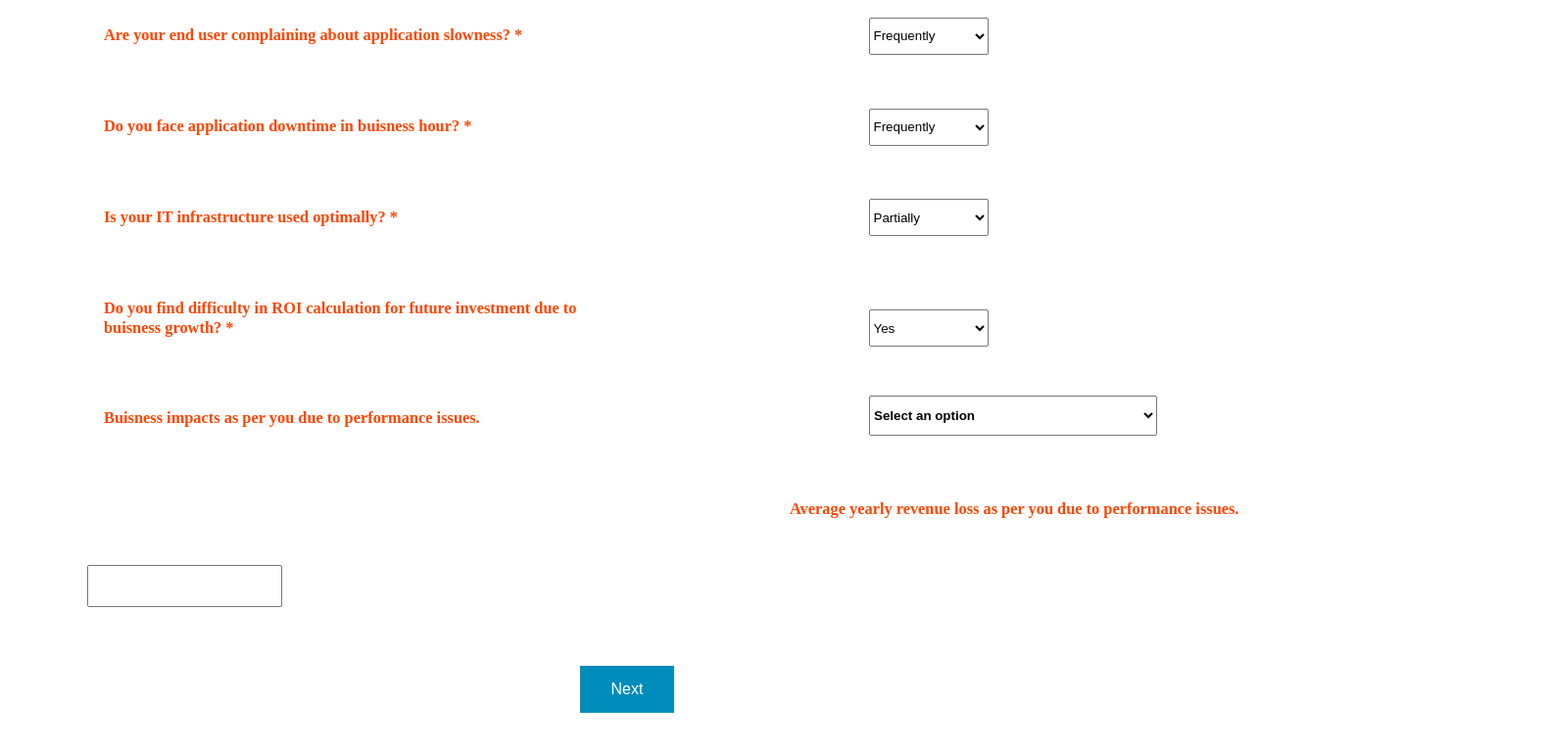
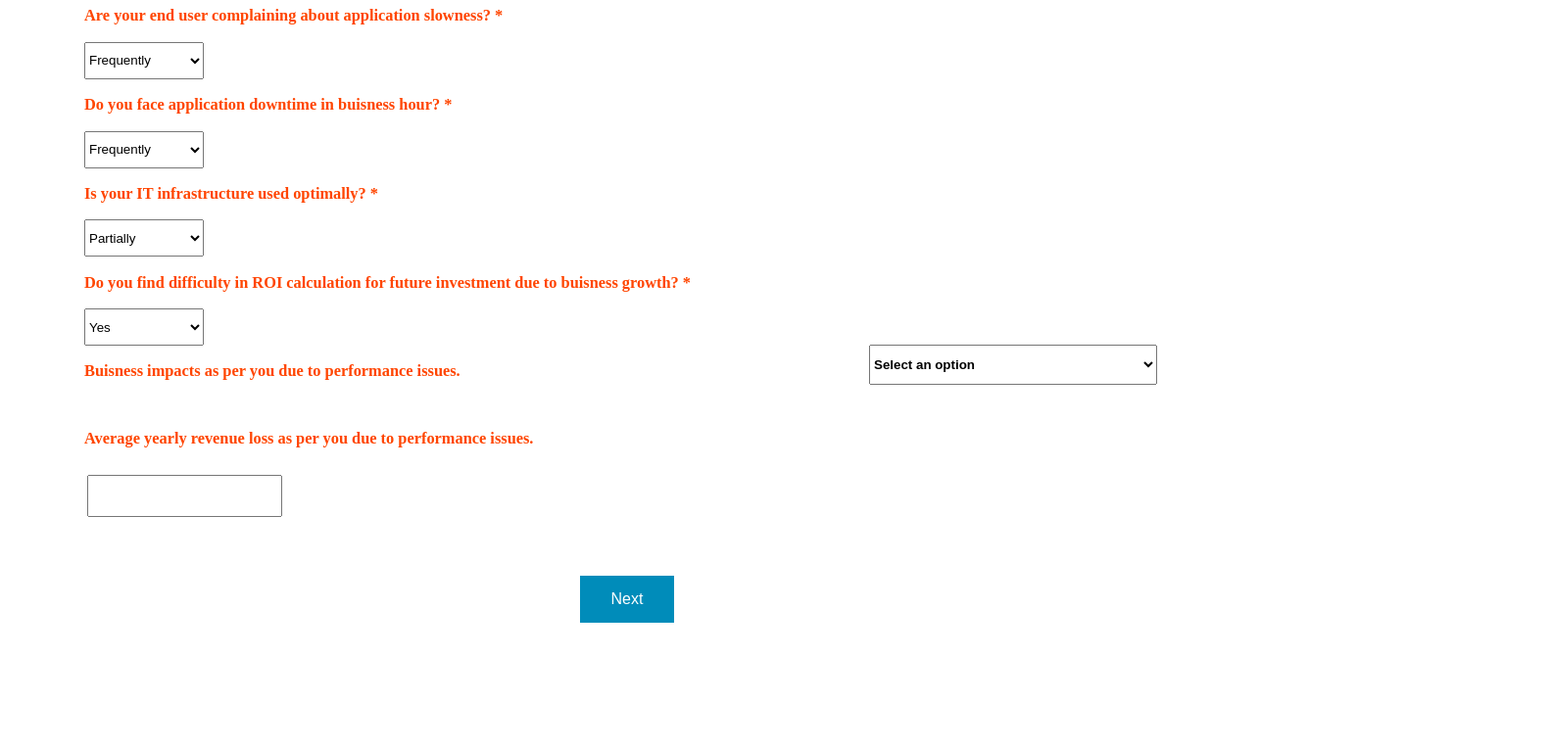
Before and after one commit to suparsana21/simple-survey, a website: page FirstPage.html in a window 1280 px wide. Shown: the part 98-864 px from the top of the page at 98% size, 1583 px wide, since content can reach past the window. Drawn offline with Linux system fonts and the light colour scheme.

Commit message:
fixed <lable> tags
<Lable> tags were causing errors in markup so changed them to proper <label> tags. Also applied intendation to page.

```diff
--- a/FirstPage.html
+++ b/FirstPage.html
@@ -1,7 +1,8 @@
 <html>
+
 <head>
   <meta name="viewport" content="width=device-width, initial-scale=1">
-	<link rel="stylesheet" type="text/css" href="./css/styles.css">
+  <link rel="stylesheet" type="text/css" href="public/css/styles.css">
 </head>
 
 <body>
@@ -18,7 +19,7 @@
       // document.getElementById("demo").innerHTML = "Hello World";
 
 
-       window.location.href="/nextPage" ;
+      window.location.href = "/nextPage";
     }
 
     var expanded = false;
@@ -39,7 +40,7 @@
 
   <div class="header">
     <div class="left">
-      <img src="./image.jpg" alt="logo" />
+      <img src="/public/image.jpg" alt="logo" />
     </div>
     <div class="right_txt">
       PwC Survey
@@ -49,49 +50,49 @@
   </div>
 
   <div class="center back-color">
-    <form  style="color:#fff;" action="/nextPage" id="secPage" method="GET">
-      <lable>
+    <form style="color:#fff;" action="/nextPage" id="secPage" method="GET">
+      <label>
         <h3>Are your end user complaining about application slowness? *</h3>
-      </lable>
-      <select style="height: 38px;  width: 122px;" required >
+      </label>
+      <select style="height: 38px;  width: 122px;" required>
         <option value="Frequently" selected>Frequently</option>
         <option value="Sometimes">Sometimes</option>
         <option value="Never">Never</option>
       </select>
       <br>
 
-      <lable>
+      <label>
         <h3>Do you face application downtime in buisness hour? *</h3>
-      </lable>
-      <select style="height: 38px;  width: 122px;" required >
+      </label>
+      <select style="height: 38px;  width: 122px;" required>
         <option value="Frequently" selected>Frequently</option>
         <option value="Sometimes">Sometimes</option>
         <option value="Never">Never</option>
       </select>
       <br>
 
-      <lable>
+      <label>
         <h3>Is your IT infrastructure used optimally? *</h3>
-      </lable>
-      <select style="height: 38px;  width: 122px;" required >
+      </label>
+      <select style="height: 38px;  width: 122px;" required>
         <option value="Partially" selected>Partially</option>
         <option value="Yes">Yes</option>
         <option value="No">No</option>
       </select>
       <br>
 
-      <lable>
+      <label>
         <h3>Do you find difficulty in ROI calculation for future investment due to buisness growth? *</h3>
-      </lable>
-      <select style="height: 38px;  width: 122px;" required >
+      </label>
+      <select style="height: 38px;  width: 122px;" required>
         <option value="Yes" selected>Yes</option>
         <option value="No">No</option>
       </select>
       <br>
 
-      <lable>
-        <h3>Buisness  impacts as per you due to performance issues.</h3>
-      </lable>
+      <label>
+        <h3>Buisness impacts as per you due to performance issues.</h3>
+      </label>
       <br>
       <span class="multiselect">
         <div class="selectBox" onclick="showCheckboxes()">
@@ -119,7 +120,10 @@
         </div>
       </span>
 
-      <lable><h3>Average yearly revenue loss as per you due to performance issues.</h3></lable><input type = "text"  id ="name" required><p id="demo" style="color:Red;"></p>
+      <label>
+        <h3>Average yearly revenue loss as per you due to performance issues.</h3>
+      </label><input type="text" id="name" required>
+      <p id="demo" style="color:Red;"></p>
       <br>
       <br>
       <br>
@@ -132,4 +136,5 @@
     </form>
   </div>
 </body>
+
 </html>
```
Lines whose indentation alone changed are shown as unchanged.
